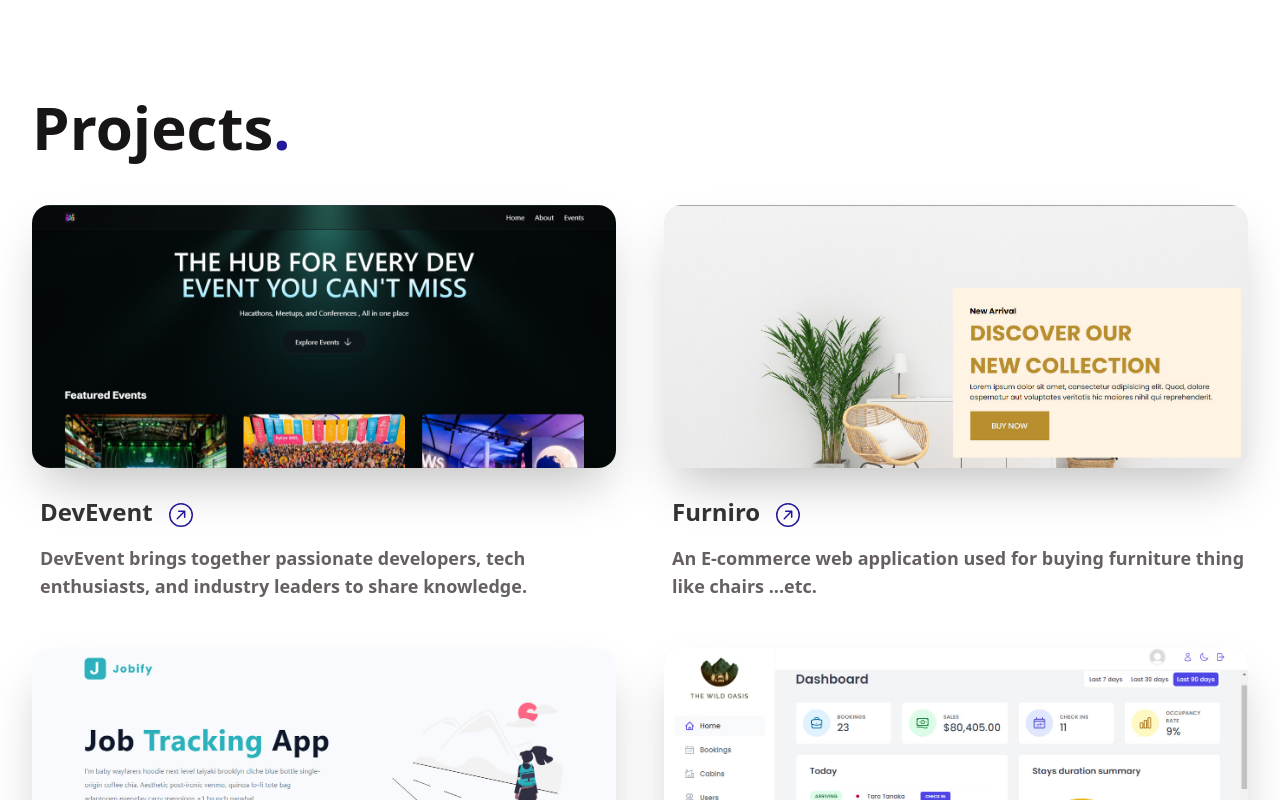
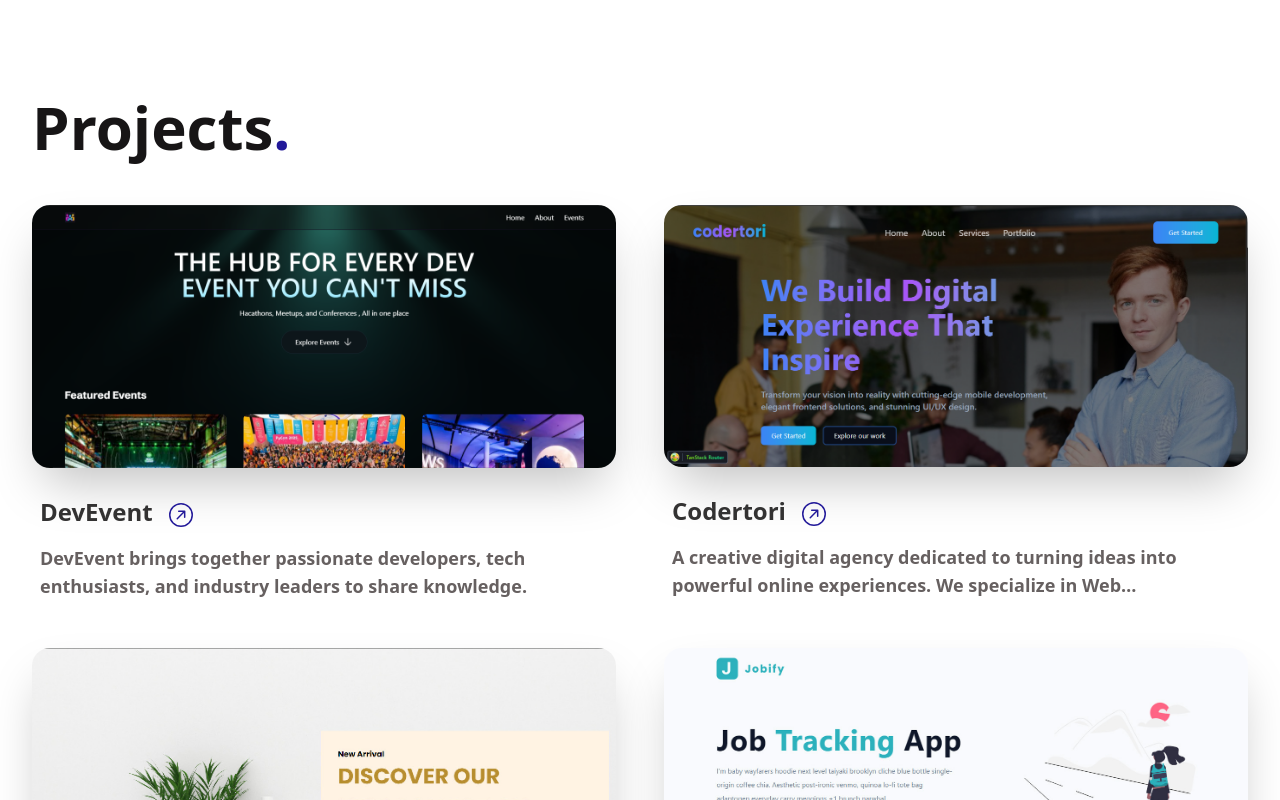
Before and after one commit to MoazElsayedMohamed/portfolio, a React (Vite) app: page / in a window 1280 px wide. Shown: the part 551-1351 px from the top of the page. Built offline with nearby package versions, Linux system fonts and the light colour scheme.

Commit message:
feat: :sparkles: add a new project to the projects

```diff
--- a/src/App.tsx
+++ b/src/App.tsx
@@ -151,6 +151,98 @@ function App() {
               <p className="text-lg font-semibold text-[#666060]">
                 DevEvent brings together passionate developers, tech
                 enthusiasts, and industry leaders to share knowledge.
+              </p>
+            </div>
+          </div>
+          <div className="flex flex-col gap-7">
+            <img
+              src="/codertori.png"
+              alt="Dev Event"
+              className="rounded-2xl shadow-2xl"
+            />
+            <div className="ps-2 flex flex-col gap-4">
+              <div className="flex gap-4 items-center">
+                <h3 className="text-2xl font-bold text-[#333232]">Codertori</h3>
+                <Dialog>
+                  <DialogTrigger>
+                    <BsArrowUpRightCircle
+                      size={24}
+                      className="text-[#221999] cursor-pointer mt-1.5"
+                    />
+                  </DialogTrigger>
+                  <DialogContent className="sm:max-w-[900px] max-h-[90vh] overflow-y-auto">
+                    <img
+                      src="/public/codertori.png"
+                      alt="Dev Event"
+                      width="1365"
+                      height="603"
+                      className="pt-6"
+                    />
+                    <DialogHeader>
+                      <div className="flex justify-between">
+                        <div className="flex flex-col gap-2">
+                          <DialogTitle>Codertori</DialogTitle>
+                          <DialogDescription className="text-base">
+                            A creative digital agency dedicated to turning ideas
+                            into powerful online experiences. We specialize in
+                            Web Development, Mobile App Development, and UI/UX
+                            Design, helping businesses of all sizes build
+                            impactful digital solutions that stand out.
+                          </DialogDescription>
+                        </div>
+                        <a
+                          href="https://github.com/MoazElsayedMohamed/Codertori"
+                          target="_blank"
+                        >
+                          <FaGithub
+                            size={36}
+                            className="hover:text-[#221999] cursor-pointer"
+                          />
+                        </a>
+                      </div>
+                      <div className="flex flex-col gap-2">
+                        <h5 className="text-lg font-semibold">Features</h5>
+                        <ul className="list-disc ps-5 grid lg:grid-cols-2 gap-x-8 gap-y-2 text-[#666060]">
+                          <li>Fast delivery without sacrificing quality</li>
+                          <li>Portfolio showcasing completed projects</li>
+                          <li>Company description and mission statement</li>
+                          <li>
+                            Services section showcasing web development, mobile
+                            app development, and UI/UX design
+                          </li>
+                          <li>
+                            form for potential clients to request a quote or
+                            consultation
+                          </li>
+                        </ul>
+                        <h5 className="text-lg font-semibold">Tools</h5>
+                        <ul className="list-disc ps-5 grid grid-cols-3 gap-x-8 gap-y-2 text-[#666060]">
+                          <li>html</li>
+                          <li>tailwindcss</li>
+                          <li>ShadcnUI</li>
+                          <li>ReactJs</li>
+                          <li>eslint</li>
+                          <li>prettier</li>
+                          <li>react-hook-form</li>
+                          <li>Zod</li>
+                          <li>tanstack-query</li>
+                          <li>tanstack-react-router</li>
+                          <li>Responsive Design</li>
+                        </ul>
+                      </div>
+                    </DialogHeader>
+
+                    <DialogFooter>
+                      <DialogClose asChild></DialogClose>
+                    </DialogFooter>
+                  </DialogContent>
+                </Dialog>
+              </div>
+              <p className="text-lg font-semibold text-[#666060] line-clamp-2">
+                A creative digital agency dedicated to turning ideas into
+                powerful online experiences. We specialize in Web Development,
+                Mobile App Development, and UI/UX Design, helping businesses of
+                all sizes build impactful digital solutions that stand out.
               </p>
             </div>
           </div>
```
Also changed, not shown: public/codertori.png (added).
